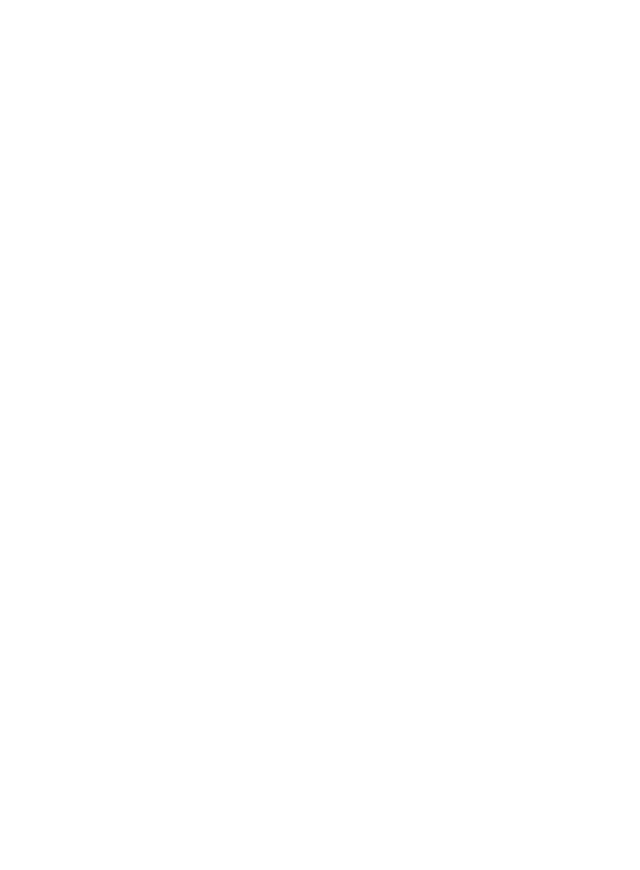
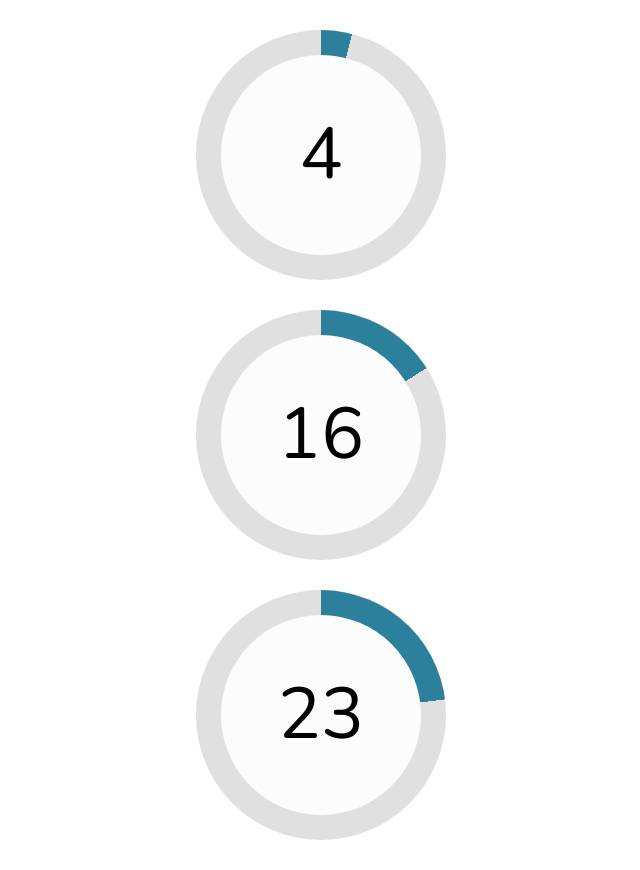
Before and after one commit to desenvolvweb/circular-progress-bar-pure-css, a website built with Parcel: page index.html in a window 1280 px wide. Shown: the whole page, without its empty margins (319-959 px from the left). Before the commit the page ends 800 px from the top, so only its background shows below. Built offline with nearby package versions, Linux system fonts and the light colour scheme.

Commit message:
Finish Circular Progress

```diff
--- a/index.html
+++ b/index.html
@@ -1,15 +1,21 @@
-<!doctype html>
+<!DOCTYPE html>
 <html lang="pt-br">
-    <head>
-        <meta charset="utf-8">
-        <title>Basic Front Boilerplate</title>
-        <meta name="viewport" content="width=device-width, initial-scale=1">
-        <link href="https://fonts.googleapis.com/css?family=Nunito:400,800&display=swap" rel="stylesheet">
-        <link rel="stylesheet" href="sass/style.scss">
-    </head>
+  <head>
+    <meta charset="utf-8" />
+    <title>Barra de Progresso Circular com CSS Puro</title>
+    <meta name="viewport" content="width=device-width, initial-scale=1" />
+    <link
+      href="https://fonts.googleapis.com/css?family=Nunito:400,800&display=swap"
+      rel="stylesheet"
+    />
+    <link rel="stylesheet" href="sass/style.scss" />
+  </head>
 
-    <body>
-    </body>
+  <body>
+    <span class="c-circular-progress c-circular-progress--4"></span>
+    <span class="c-circular-progress c-circular-progress--16"></span>
+    <span class="c-circular-progress c-circular-progress--23"></span>
+  </body>
 
-    <script src="js/index.js"></script>
+  <script src="js/index.js"></script>
 </html>
--- /dev/null
+++ b/sass/component/_c-circular-progress.scss
@@ -0,0 +1,48 @@
+$component-name: "c-circular-progress";
+
+.#{$component-name} {
+  $color-background: map-get($webfatorial-colors, "webfatorial-gray-5");
+  $color-fill: map-get($dpw-colors, "dpw-secondary");
+
+  @for $i from 0 through 100 {
+    $deg: 90deg + (3.6 * $i);
+
+    &--#{$i} {
+      $direction: if($i < 51, right, left);
+      $color: if($i < 51, $color-background, $color-fill);
+
+      background: linear-gradient(
+          to #{$direction},
+          #{$color} 50%,
+          transparent 50%
+        ),
+        linear-gradient(#{$deg}, $color-fill 50%, $color-background 50%);
+
+      &::before {
+        content: quote("#{$i}");
+      }
+    }
+  }
+
+  border-radius: 50%;
+  display: block;
+  height: rem(250);
+  margin: $global-module-size auto;
+  position: relative;
+  width: rem(250);
+
+  &::before {
+    align-items: center;
+    background-color: var(--color-webfatorial-white);
+    border-radius: 50%;
+    display: inline-flex;
+    font-size: 500%;
+    height: 100%;
+    justify-content: center;
+    left: 0;
+    position: absolute;
+    top: 0;
+    transform: scale(0.8);
+    width: 100%;
+  }
+}
--- a/sass/style.scss
+++ b/sass/style.scss
@@ -29,16 +29,12 @@
 
 @import "vendor/normalize";
 
-
-
 // ==========================================================================
 // Base
 // ==========================================================================
 
-@import 'base/elements';
-@import 'base/generics';
-
-
+@import "base/elements";
+@import "base/generics";
 
 // ==========================================================================
 // Layout
@@ -46,15 +42,11 @@
 
 // @import "layout/l-";
 
-
-
 // ==========================================================================
 // Component
 // ==========================================================================
 
-// @import "component/c-";
-
-
+@import "component/c-circular-progress";
 
 // ==========================================================================
 // State
@@ -62,15 +54,11 @@
 
 // @import "state/is-";
 
-
-
 // ==========================================================================
 // Page
 // ==========================================================================
 
 // @import "page/";
-
-
 
 // ==========================================================================
 // Theme
@@ -78,8 +66,6 @@
 
 // @import "theme/t-";
 
-
-
 // ==========================================================================
 // Shame (hacks & dishonorable stuff)
 // ==========================================================================
```
Also changed, not shown: README.md, 1 other file.
